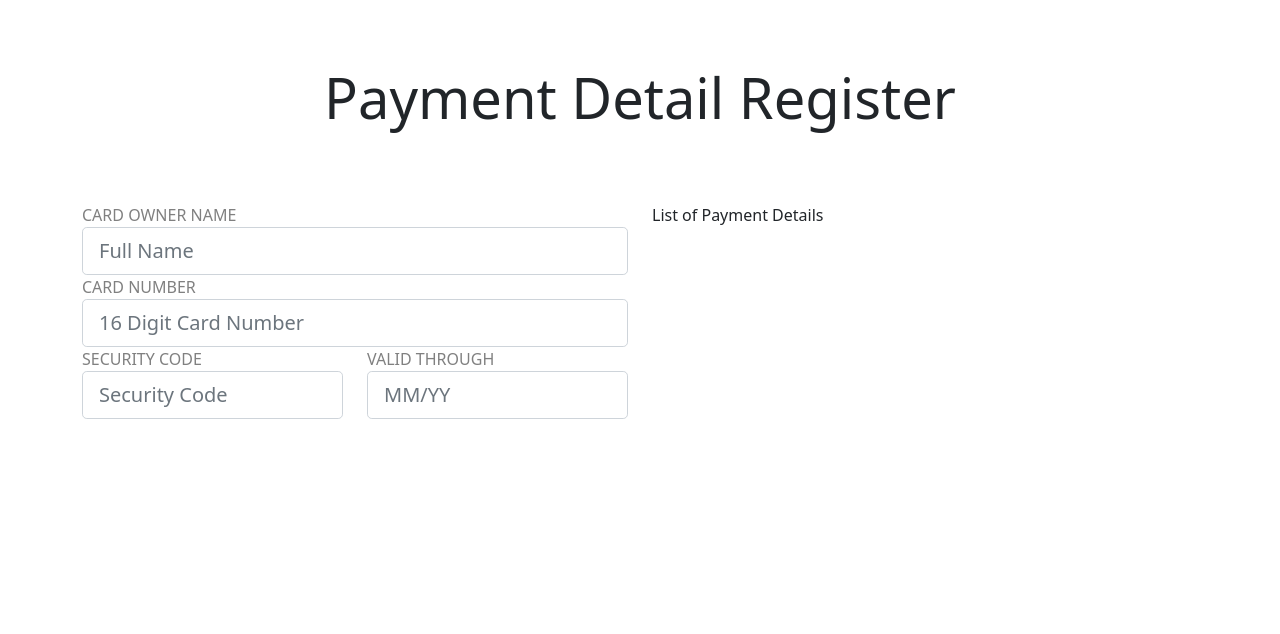
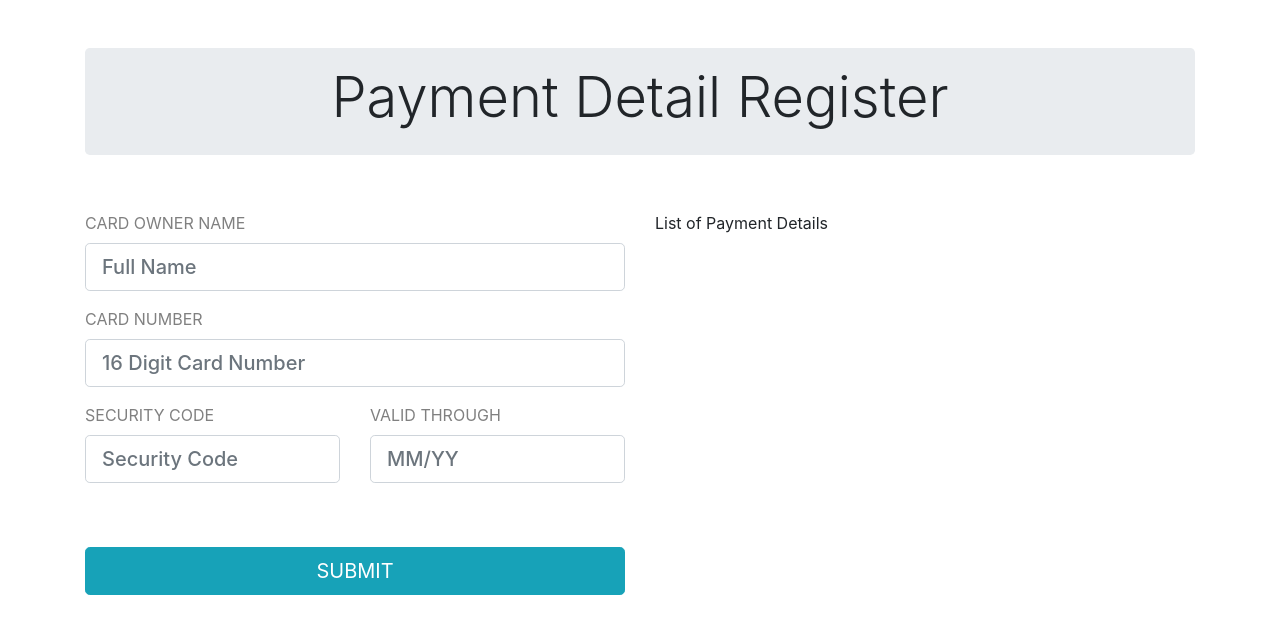
Before and after one commit to marcelotakayama/PaymentAPI, an Angular app in the folder PaymentApp/: page / in a window 1280 px wide. Shown: the top 634 px of the page. Built offline with nearby package versions, Linux system fonts and the light colour scheme.

Commit message:
mudando a versão do bootstrap

```diff
--- a/PaymentApp/src/app/payment-details/payment-detail-form/payment-detail-form.component.html
+++ b/PaymentApp/src/app/payment-details/payment-detail-form/payment-detail-form.component.html
@@ -1,4 +1,4 @@
-<form>
+<form novalidate>
     <input type="hidden" name="paymentDetailId" [value]="service.formData.paymentDetailId" />
     <div class="form-group">
         <label>CARD OWNER NAME</label>
@@ -22,4 +22,7 @@
                 #expirationDate="ngModel" [(ngModel)]="service.formData.expirationDate">
         </div>
     </div>
+    <div class="form-group">
+        <button class="btn btn-info btn-lg btn-block" type="submit">SUBMIT</button>
+    </div>
 </form>
--- a/PaymentApp/src/app/payment-details/payment-details.component.html
+++ b/PaymentApp/src/app/payment-details/payment-details.component.html
@@ -2,7 +2,7 @@
 <div class="jumbotron py-3">
     <h1 class="display-4 text-center">Payment Detail Register</h1>
 </div>
-<br><br>
+<br>
 
 <div class="row">
     <div class="col-md-6">
--- a/PaymentApp/src/index.html
+++ b/PaymentApp/src/index.html
@@ -7,8 +7,8 @@
      <base href="/">
      <meta name="viewport" content="width=device-width, initial-scale=1">
      <link rel="icon" type="image/x-icon" href="favicon.ico">
-     <link href="https://cdn.jsdelivr.net/npm/bootstrap@5.0.0-beta1/dist/css/bootstrap.min.css" rel="stylesheet"
-          integrity="sha384-giJF6kkoqNQ00vy+HMDP7azOuL0xtbfIcaT9wjKHr8RbDVddVHyTfAAsrekwKmP1" crossorigin="anonymous">
+     <link rel="stylesheet" href="https://cdn.jsdelivr.net/npm/bootstrap@4.5.3/dist/css/bootstrap.min.css"
+          integrity="sha384-TX8t27EcRE3e/ihU7zmQxVncDAy5uIKz4rEkgIXeMed4M0jlfIDPvg6uqKI2xXr2" crossorigin="anonymous">
      <link rel="stylesheet" href="https://cdnjs.cloudflare.com/ajax/libs/font-awesome/5.15.2/css/all.min.css"
           integrity="sha512-HK5fgLBL+xu6dm/Ii3z4xhlSUyZgTT9tuc/hSrtw6uzJOvgRr2a9jyxxT1ely+B+xFAmJKVSTbpM/CuL7qxO8w=="
           crossorigin="anonymous" />
```
